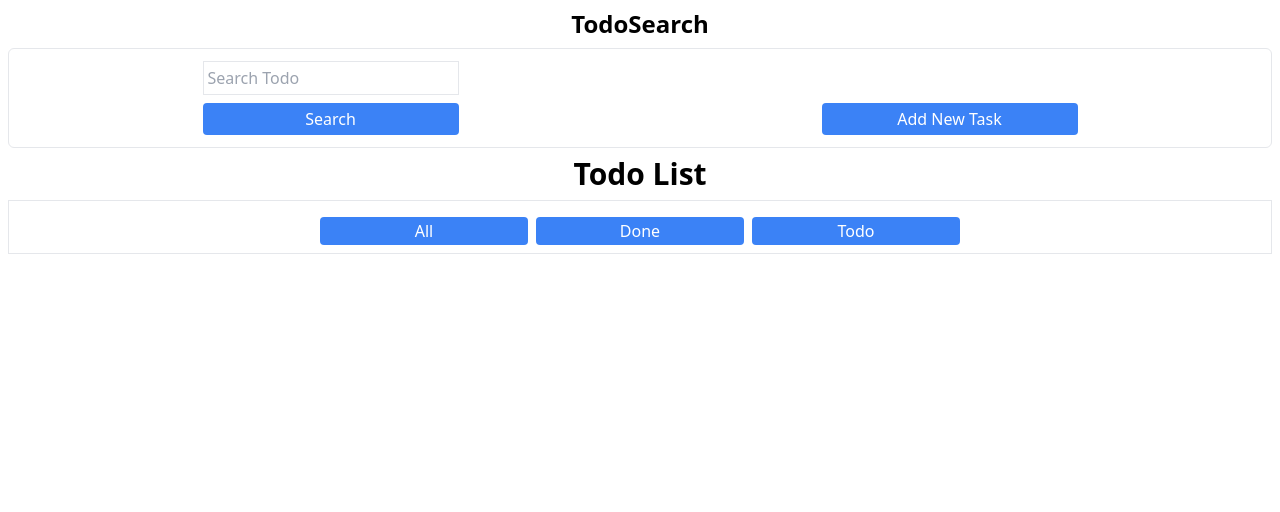
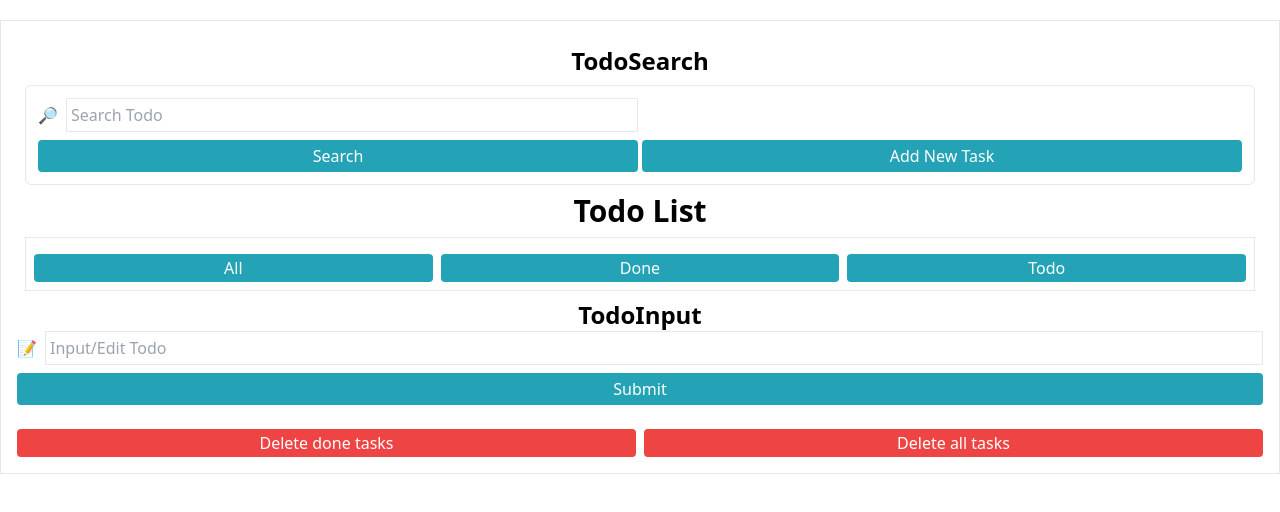
Before and after one commit to DavincyProject/react-todolist, a React (Vite) app: page / in a window 1280 px wide. Shown: the top 512 px of the page. Built offline with nearby package versions, Linux system fonts and the light colour scheme.

Commit message:
feat: add function into TodoInput (delete, add)

```diff
--- a/src/App.jsx
+++ b/src/App.jsx
@@ -1,23 +1,74 @@
-// import { useState } from 'react'
-
+import { useEffect, useState } from 'react'
+import AddItem from './components/AddItem'
+import Button from './components/Button'
 import TodoFilter from "./components/TodoFilter"
 import TodoSearch from "./components/TodoSearch"
 
 
 function App() {
-  // const [count, setCount] = useState(0)
+  const [todos, setTodos] = useState([])
+
+  useEffect(() => {
+    // ambil data todo dari local storage saat komponen dimuat pertama kali
+    const todosFromStorage = JSON.parse(localStorage.getItem('todos')) || [];
+    setTodos(todosFromStorage)
+  }, []);
+
+  const addTodo = () => {
+    const todosFromStorage = JSON.parse(localStorage.getItem('todos')) || [];
+    setTodos(todosFromStorage);
+  };
+
+  const handleDeleteTodo = (todoToDelete) => {
+    const updatedTodos = todos.filter((todo) => todo.id !== todoToDelete.id);
+    localStorage.setItem('todos', JSON.stringify(updatedTodos));
+    setTodos(updatedTodos);
+  };
+
+  const handleDeleteAll = () => {
+    localStorage.removeItem('todos');
+    setTodos([]);
+  }
 
   return (
-    <div>
+    <div className="container w-full/2 mx-auto p-4 border mt-5">
       <div className="mt-2 container-fluid mx-auto text-center">
         <TodoSearch />
-
         <h1 className="text-3xl font-bold">
           Todo List
         </h1>
         <div className="container-fluid mx-2 mt-2 p-2 border ">
           <TodoFilter />
         </div>
+        <div>
+          <AddItem addTodo={addTodo} />
+        </div>
+      </div>
+
+      {/* todo list start */}
+      <section id='todo items'>
+        <div className='container-fluid my-2'>
+          <div className='flex flex-col gap-2'>
+            {todos.map((todo, index) => (
+              <div className='flex justify-between border p-2 rounded-md' key={index}>
+                <div>
+                  <h1>{todo.text}</h1>
+                </div>
+                <div className='flex gap-1 items-center'>
+                  <input type="checkbox" />
+                  <a href=''>✏️</a>
+                  <a href='' onClick={() => handleDeleteTodo(todo)}>🗑️</a>
+                </div>
+              </div>
+            ))}
+          </div>
+        </div>
+      </section>
+      {/* todo list end */}
+
+      <div className='flex gap-2'>
+        <Button text="Delete done tasks" bgColor="bg-red-500" />
+        <Button onClick={handleDeleteAll} text="Delete all tasks" bgColor="bg-red-500" />
       </div>
     </div>
   )
--- /dev/null
+++ b/src/components/AddItem.jsx
@@ -0,0 +1,55 @@
+import React, { useState } from 'react'
+
+export default function AddItem({ addTodo }) {
+    const [todoText, setTodoText] = useState('');
+
+    const handleInputChange = (e) => {
+        setTodoText(e.target.value);
+    };
+
+    const handleSubmit = (e) => {
+        e.preventDefault();
+
+        //validasi apakah todoText tidak kosong
+        if (todoText.trim() === '') {
+            return;
+        }
+
+        const todos = JSON.parse(localStorage.getItem('todos')) || [];
+        const newTodo = {
+            id: new Date().getTime(),
+            text: todoText,
+            done: false,
+        };
+        todos.push(newTodo);
+        localStorage.setItem('todos', JSON.stringify(todos));
+
+        //kosongkan input setelah item dipush
+        setTodoText('');
+
+        // panggil fungsi addTodo dari App.jsx
+        addTodo();
+    }
+
+    return (
+        <>
+            <div className='flex flex-col justify-center items-center'>
+                <h1 className='font-bold text-2xl mt-2'>TodoInput</h1>
+                <form className='w-full' onSubmit={handleSubmit}>
+                    <div className='flex flex-col w-auto'>
+                        <div className="flex items-center gap-2">
+                            📝<input
+                                placeholder='Input/Edit Todo'
+                                className='border p-1 w-full'
+                                value={todoText}
+                                onChange={handleInputChange}>
+                            </input>
+                        </div>
+
+                        <button type='submit' className='bg-btn-default rounded mt-2 text-white font-medium h-8'>Submit</button>
+                    </div>
+                </form>
+            </div>
+        </>
+    )
+}
--- a/src/components/Button.jsx
+++ b/src/components/Button.jsx
@@ -1,9 +1,11 @@
 import React from 'react'
 
 export default function Button(props) {
-    const { className, text } = props;
+    const { bgColor, text, type, onClick } = props;
+
+    const className = `${bgColor} rounded mt-2 text-white font-medium w-full h-7`;
 
     return (
-        <button className={className}>{text}</button>
+        <button onClick={onClick} type={type} className={className} >{text}</button>
     )
 }
--- a/src/components/TodoFilter.jsx
+++ b/src/components/TodoFilter.jsx
@@ -4,10 +4,10 @@ import Button from "./Button";
 
 export default function TodoFilter() {
     return (
-        <div className="flex justify-center items-center gap-2">
-            <Button className="bg-blue-500 rounded mt-2 text-white font-medium w-52 h-7" text="All" />
-            <Button className="bg-blue-500 rounded mt-2 text-white font-medium w-52 h-7" text="Done" />
-            <Button className="bg-blue-500 rounded mt-2 text-white font-medium w-52 h-7" text="Todo" />
+        <div className="flex justify-evenly items-center gap-2">
+            <Button bgColor="bg-btn-default" className="rounded mt-2 text-white font-medium w-full h-7" text="All" />
+            <Button bgColor="bg-btn-default" className="rounded mt-2 text-white font-medium w-full h-7" text="Done" />
+            <Button bgColor="bg-btn-default" className="rounded mt-2 text-white font-medium w-full h-7" text="Todo" />
         </div>
     )
 }
--- a/src/components/TodoSearch.jsx
+++ b/src/components/TodoSearch.jsx
@@ -1,19 +1,23 @@
-// import React from 'react'
+// import React, { useState } from 'react'
+
+import { useState } from "react"
 
 export default function TodoSearch() {
     return (
         <div>
             <h1 className='font-bold text-2xl'>TodoSearch</h1>
-            <div className='container-fluid mx-2 flex m-2 border rounded-md p-3 flex justify-around'>
-                <div className='flex flex-col w-64'>
-                    <input placeholder='Search Todo' className='border p-1 w-full'></input>
-                    <button className='bg-blue-500 rounded mt-2 text-white font-medium h-8'>Search</button>
+            <div className='container-fluid mx-2 m-2 border rounded-md p-3 flex justify-around'>
+                <div className='flex flex-col w-1/2 mr-1'>
+                    <div className="flex items-center gap-2">
+                        🔎<input placeholder='Search Todo' className='border p-1 w-full' onChange={(e) => setgetItems(e.target.value)} ></input>
+                    </div>
+
+                    <button className='bg-btn-default rounded mt-2 text-white font-medium h-8'>Search</button>
                 </div>
-                <div className='flex flex-col-reverse'>
-                    <button className='bg-blue-500 rounded mt-2 text-white font-medium w-64 h-8'>Add New Task</button>
+                <div className='flex flex-col-reverse w-1/2'>
+                    <button className='bg-btn-default rounded mt-2 text-white font-medium w-full h-8'>Add New Task</button>
                 </div>
-
             </div>
-        </div >
+        </div>
     )
 }
--- a/tailwind.config.js
+++ b/tailwind.config.js
@@ -5,7 +5,11 @@ export default {
     "./src/**/*.{js,ts,jsx,tsx}"
   ],
   theme: {
-    extend: {},
+    extend: {
+      colors: {
+        'btn-default': "#24A3B6"
+      }
+    },
   },
   plugins: [],
 }
```
